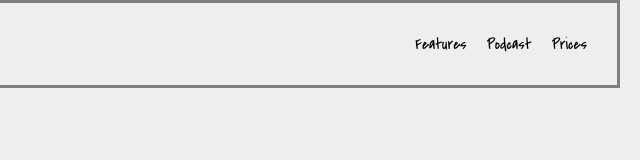
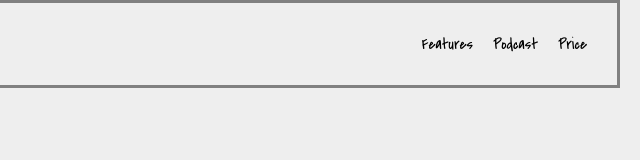
Before and after one commit to BjergsensIII/product-landing-page, a plain HTML site: page index.html in a window 1280 px wide. Shown: the full height of the page, 640-1280 px from the left. Drawn offline with Linux system fonts and the light colour scheme.

Commit message:
Update index.html

```diff
--- a/index.html
+++ b/index.html
@@ -31,7 +31,7 @@
         <ul>
                 <li><a class="nav-link" href="#features">Features</a></li>
                 <li><a class="nav-link" href="#podcast">Podcast</a></li>
-                <li><a class="nav-link" href="#pricing">Prices</a></li>
+                <li><a class="nav-link" href="#pricing">Price</a></li>
         </ul>
 
 
```
